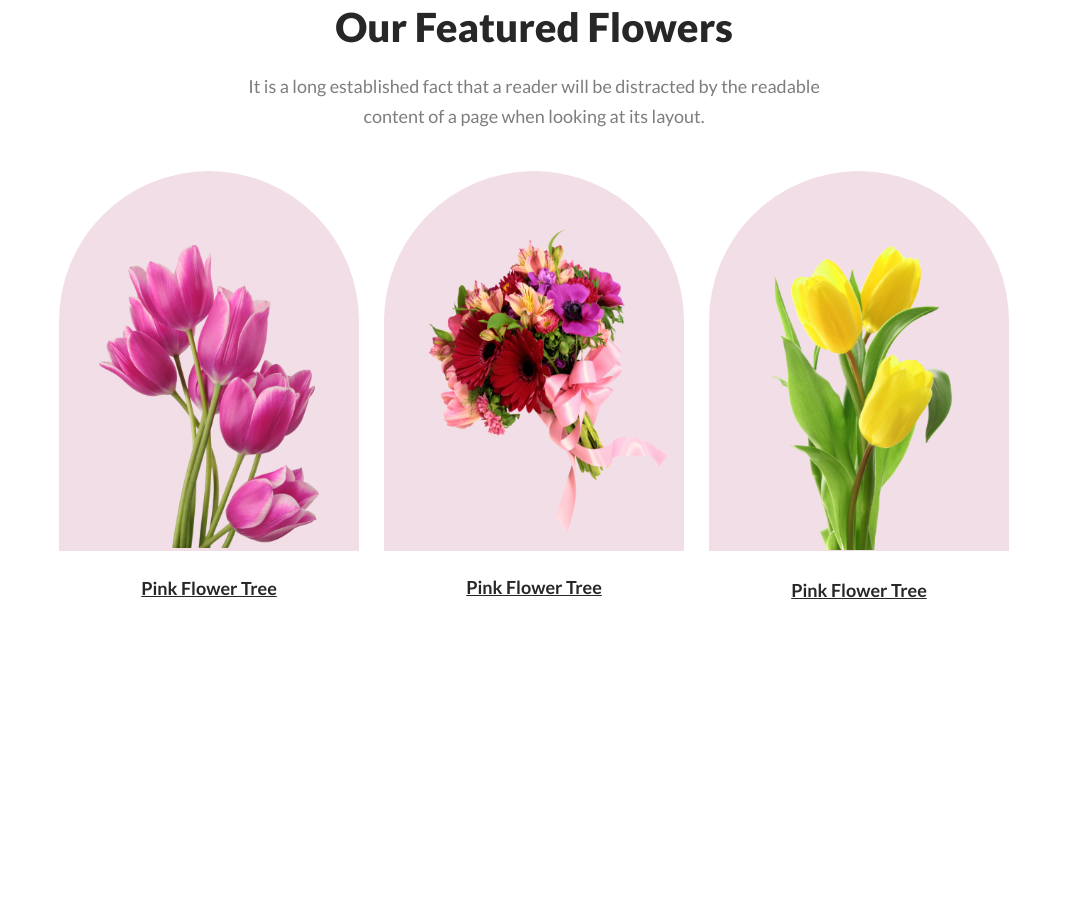
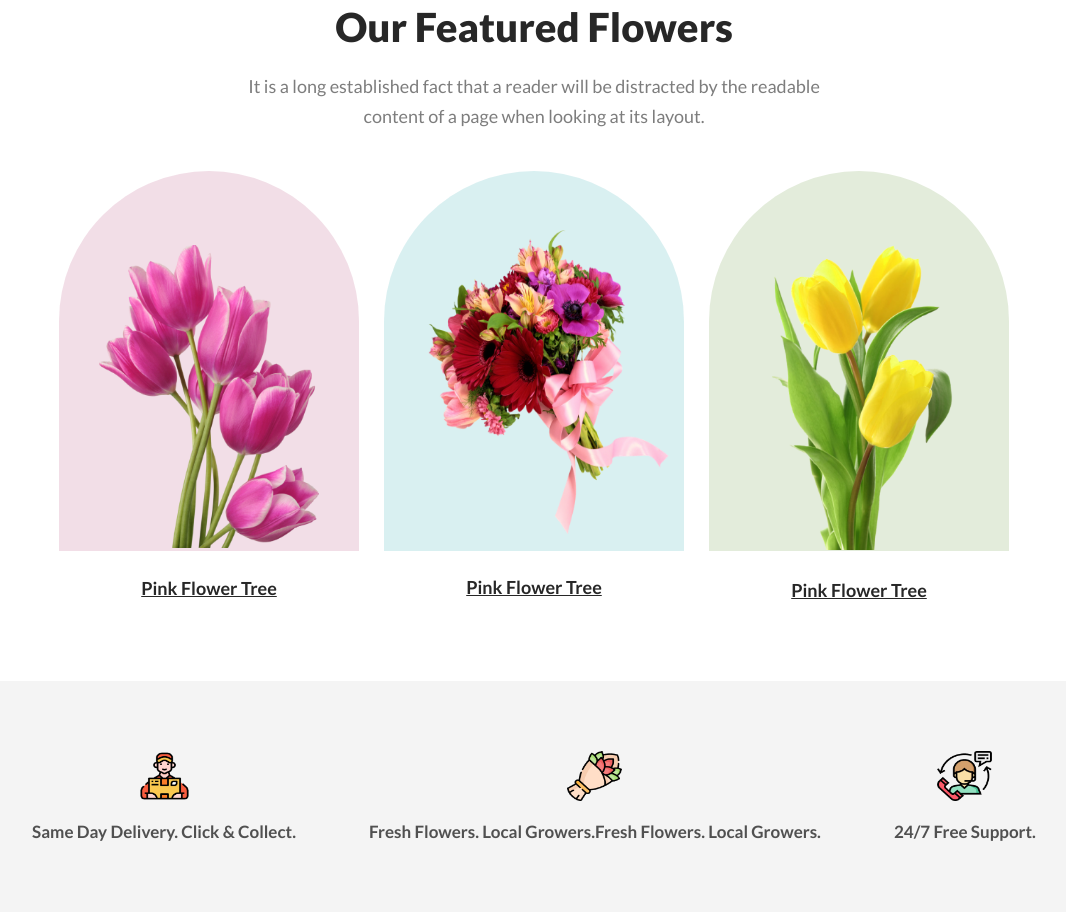
Before and after one commit to mansurdewan/flower-shop-assignment, a plain HTML site: page index.html in a window 1280 px wide. Shown: the part 794-1709 px from the top of the page, without its empty margins (106-1172 px from the left). Before the commit the page ends 1475 px from the top, so only its background shows below. Drawn offline with Linux system fonts and the light colour scheme.

Commit message:
service area

```diff
--- a/index.html
+++ b/index.html
@@ -21,8 +21,8 @@
         </section>
     </header>
 
-    <main class="product-area">
-        <section class="container">
+    <main>
+        <section class="product-area container">
             <h3 class="product-title">Our Featured Flowers</h3>
             <p class="product-description">It is a long established fact that a reader will be distracted by the readable <br> content of a page when looking at its layout.</p>
 
@@ -44,6 +44,24 @@
                 </div>
             </div>
         </section>
+
+        <section class="service-area container">
+
+            <div>
+              <img class="service-icon" src="flower-asset/Group 57.png" alt="">
+              <p class="service-description">Same Day Delivery. Click & Collect.</p>
+            </div>
+
+            <div>
+                <img class="service-icon" src="flower-asset/Group 58.png" alt="">
+                <p class="service-description">Fresh Flowers. Local Growers.Fresh Flowers. Local Growers.</p>
+              </div>
+
+              <div>
+                <img class="service-icon" src="flower-asset/Group 59.png" alt="">
+                <p class="service-description">24/7 Free Support.</p>
+              </div>
+        </section>
     </main>
 </body>
 
--- a/style.css
+++ b/style.css
@@ -108,7 +108,7 @@ body {
     width: 300px;
     height: 380px;
     border-radius: 300px 300px 0px 0px;
-    background: rgba(167, 33, 98, 0.15);
+    background: rgba(5, 151, 160, 0.15);
 }
 
 .single-product-3 {
@@ -116,7 +116,7 @@ body {
     width: 300px;
     height: 380px;
     border-radius: 300px 300px 0px 0px;
-    background: rgba(167, 33, 98, 0.15);
+    background: rgba(71, 125, 17, 0.15);
 }
 
 .product-image-1 {
@@ -148,3 +148,28 @@ body {
     gap: 25px;
     margin-top: 40px;
 }
+
+/* start service area */
+
+.service-area {
+    display: flex;
+    justify-content: space-evenly;
+    border-radius: 8px;
+    background: rgba(39, 39, 39, 0.05);
+    padding: 70px 0;
+}
+
+.service-icon {
+    width: 55px;
+    height: 50px;
+    display: flex;
+    margin: 0 auto;
+}
+
+.service-description {
+    color: rgba(39, 39, 39, 0.80);
+    font-size: 17px;
+    font-style: normal;
+    font-weight: 600;
+    padding-top: 20px;
+}
```
